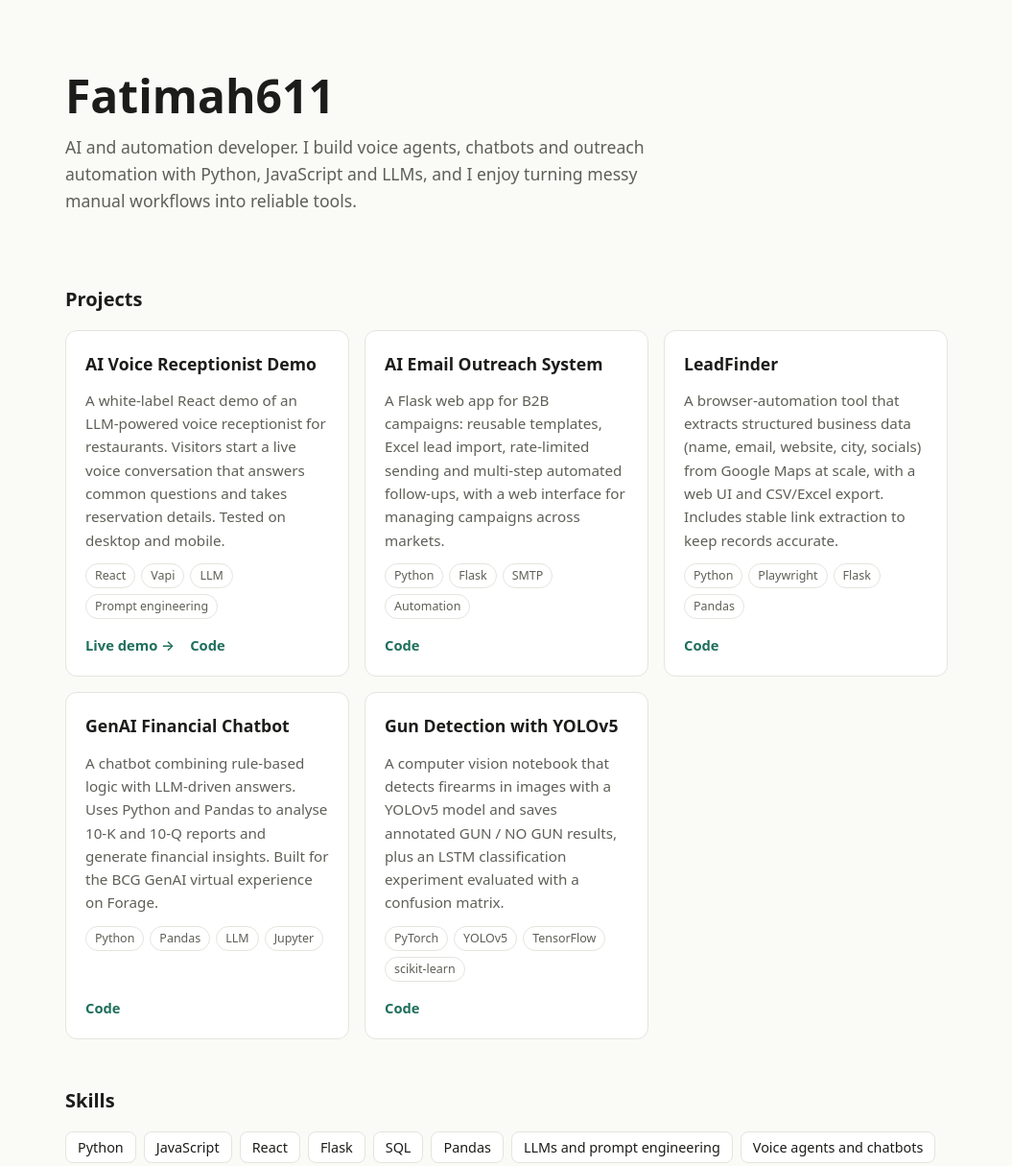
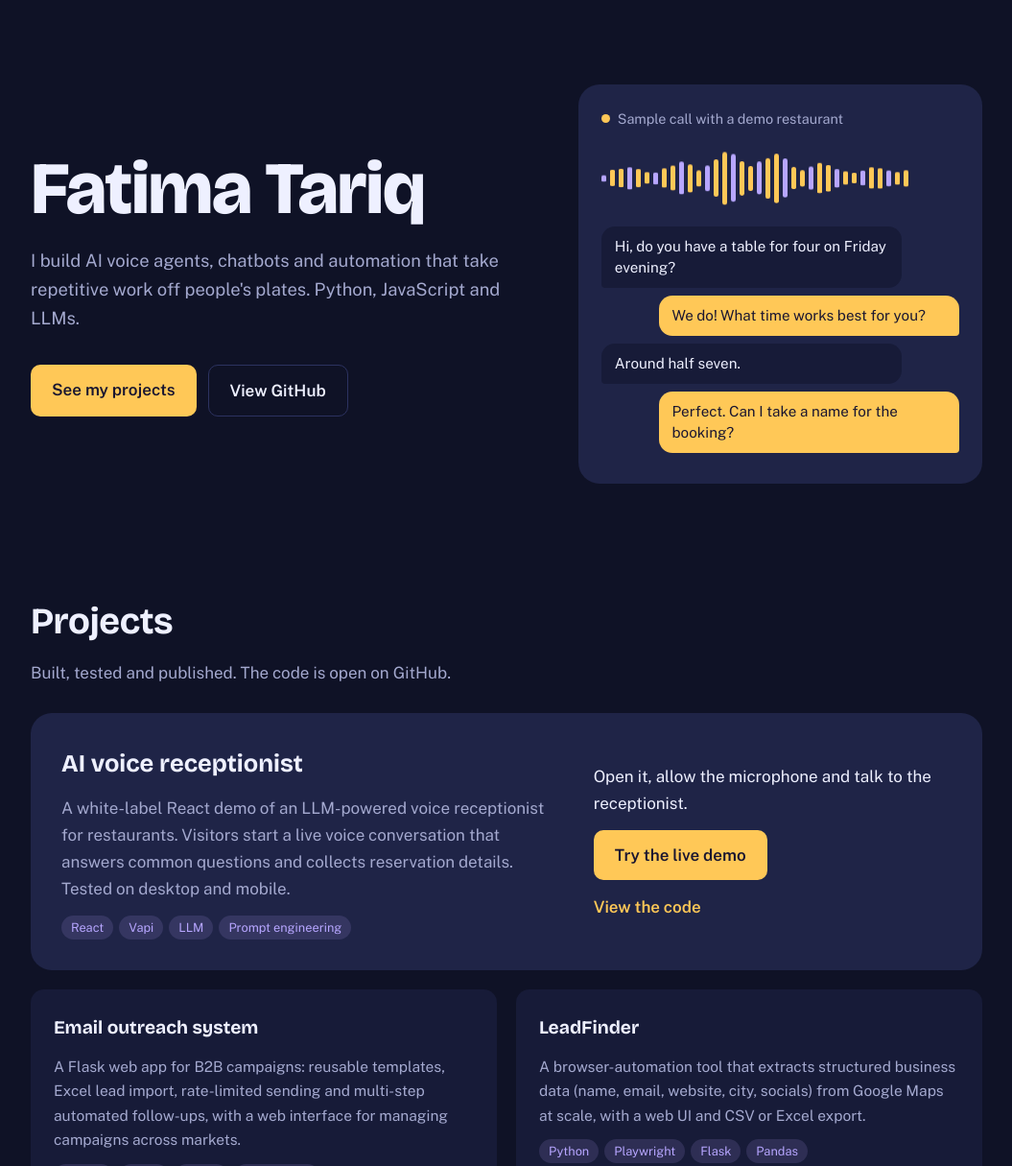
Before and after one commit to Fatimah611/Fatimah611.github.io, a plain HTML site: page index.html in a window 1280 px wide. Shown: the top 1215 px of the page at 96% size, without its empty margins (112-1167 px from the left). Drawn offline with nearby package versions, Linux system fonts and the light colour scheme.

Commit message:
Redesign portfolio page

```diff
--- a/index.html
+++ b/index.html
@@ -3,89 +3,172 @@
 <head>
 <meta charset="utf-8">
 <meta name="viewport" content="width=device-width, initial-scale=1">
-<title>Fatimah611 | AI &amp; Automation Developer</title>
-<meta name="description" content="Portfolio of AI and automation projects: voice agents, chatbots, outreach automation and computer vision.">
+<title>Fatima Tariq | AI &amp; Automation Developer</title>
+<meta name="description" content="Portfolio of Fatima Tariq: AI voice agents, chatbots, outreach automation and computer vision projects.">
+<link rel="preconnect" href="https://fonts.googleapis.com">
+<link rel="preconnect" href="https://fonts.gstatic.com" crossorigin>
+<link href="https://fonts.googleapis.com/css2?family=Bricolage+Grotesque:wght@600;700;800&family=Public+Sans:wght@400;500;600&display=swap" rel="stylesheet">
 <style>
-:root{--bg:#fafaf7;--fg:#1c1c1a;--muted:#5f5f58;--card:#ffffff;--line:#e5e4de;--accent:#1f6f5c}
-@media (prefers-color-scheme:dark){:root{--bg:#141413;--fg:#efeee9;--muted:#a3a29a;--card:#1d1d1b;--line:#2d2d2a;--accent:#5fc4a8}}
+:root{--ink:#0f1226;--panel:#171b38;--panel2:#1f2447;--text:#eef0ff;--muted:#a4a9cf;--amber:#ffc857;--lilac:#b7a6ff;--line:#2c3260}
 *{box-sizing:border-box}
-body{margin:0;background:var(--bg);color:var(--fg);font:16px/1.6 system-ui,-apple-system,"Segoe UI",Roboto,sans-serif}
-.wrap{max-width:960px;margin:0 auto;padding:0 20px}
-header{padding:72px 0 24px}
-h1{font-size:clamp(2rem,5vw,3rem);line-height:1.15;margin:0 0 12px}
-.lead{color:var(--muted);max-width:640px;font-size:1.1rem;margin:0}
-h2{font-size:1.25rem;margin:48px 0 16px}
-.grid{display:grid;grid-template-columns:repeat(auto-fit,minmax(280px,1fr));gap:16px}
-.card{background:var(--card);border:1px solid var(--line);border-radius:12px;padding:20px;display:flex;flex-direction:column;gap:12px}
-.card h3{margin:0;font-size:1.1rem}
-.card p{margin:0;color:var(--muted);font-size:.95rem}
-.tags,.skills{display:flex;flex-wrap:wrap;gap:6px;list-style:none;padding:0;margin:0}
-.tags li{font-size:.78rem;padding:2px 9px;border:1px solid var(--line);border-radius:999px;color:var(--muted)}
-.skills{gap:8px}
-.skills li{padding:4px 12px;border:1px solid var(--line);border-radius:8px;background:var(--card);font-size:.9rem}
-.links{display:flex;gap:16px;margin-top:auto;padding-top:4px;font-size:.92rem}
-a{color:var(--accent);text-decoration:none;font-weight:600}
+html{scroll-behavior:smooth}
+body{margin:0;background:var(--ink);color:var(--text);font:17px/1.65 "Public Sans",system-ui,-apple-system,"Segoe UI",Roboto,sans-serif}
+.wrap{max-width:1040px;margin:0 auto;padding:0 24px}
+h1,h2,h3{font-family:"Bricolage Grotesque",system-ui,sans-serif;margin:0}
+a{color:var(--amber);font-weight:600;text-decoration:none}
 a:hover{text-decoration:underline}
-footer{padding:48px 0 64px;color:var(--muted);font-size:.9rem}
+a:focus-visible,.btn:focus-visible{outline:3px solid var(--lilac);outline-offset:3px;border-radius:6px}
+
+.hero{display:grid;grid-template-columns:1.1fr .9fr;gap:56px;align-items:center;padding:88px 0 64px}
+h1{font-size:clamp(2.7rem,7vw,4.8rem);line-height:1.02;letter-spacing:-.02em;font-weight:800}
+.role{margin:20px 0 0;color:var(--muted);font-size:1.15rem;max-width:30em}
+.actions{display:flex;flex-wrap:wrap;gap:12px;margin-top:32px}
+.btn{display:inline-block;padding:12px 22px;border-radius:10px;font-weight:600;text-decoration:none}
+.btn.main{background:var(--amber);color:#1a1630}
+.btn.main:hover{text-decoration:none;filter:brightness(1.07)}
+.btn.ghost{border:1px solid var(--line);color:var(--text)}
+.btn.ghost:hover{text-decoration:none;background:var(--panel)}
+
+.call{background:var(--panel2);border-radius:22px;padding:24px}
+.call .status{font-size:.9rem;color:var(--muted);display:flex;align-items:center;gap:8px}
+.call .status i{width:9px;height:9px;border-radius:50%;background:var(--amber);display:inline-block}
+.wave{display:flex;align-items:center;gap:4px;height:64px;margin:18px 0}
+.wave span{width:5px;border-radius:3px;animation:pulse 1.6s ease-in-out infinite}
+@keyframes pulse{0%,100%{transform:scaleY(.4)}50%{transform:scaleY(1)}}
+.msg{max-width:84%;padding:10px 14px;border-radius:14px;margin:8px 0;font-size:.95rem;line-height:1.45}
+.msg.caller{background:var(--panel);color:var(--text);border-bottom-left-radius:4px}
+.msg.aria{background:var(--amber);color:#1a1630;margin-left:auto;border-bottom-right-radius:4px}
+
+section{padding:48px 0}
+h2{font-size:clamp(1.8rem,4vw,2.4rem);letter-spacing:-.01em}
+.sub{color:var(--muted);margin:8px 0 28px}
+
+.feature{display:grid;grid-template-columns:1.4fr 1fr;gap:32px;background:var(--panel2);border-radius:22px;padding:32px;margin-bottom:20px}
+.feature h3{font-size:1.6rem;margin-bottom:10px}
+.feature p{margin:0;color:var(--muted)}
+.feature .side{display:flex;flex-direction:column;justify-content:center;gap:14px;align-items:flex-start}
+.feature .side p{color:var(--text)}
+.cards{display:grid;grid-template-columns:repeat(2,1fr);gap:20px}
+.card{background:var(--panel);border-radius:14px;padding:24px;display:flex;flex-direction:column;gap:12px}
+.card h3{font-size:1.2rem}
+.card p{margin:0;color:var(--muted);font-size:.97rem}
+.tags{display:flex;flex-wrap:wrap;gap:6px;list-style:none;padding:0;margin:0}
+.tags li{font-size:.8rem;padding:2px 10px;border-radius:999px;background:rgba(183,166,255,.14);color:var(--lilac)}
+.card .go{margin-top:auto}
+
+.skills{display:grid;grid-template-columns:repeat(3,1fr);gap:32px}
+.skills h3{font-size:1.05rem;color:var(--amber);margin-bottom:8px}
+.skills p{margin:0;color:var(--muted)}
+
+footer{padding:40px 0 64px;color:var(--muted)}
+footer .wrap{display:flex;justify-content:space-between;flex-wrap:wrap;gap:12px}
+
+@media (max-width:820px){
+ .hero{grid-template-columns:1fr;padding:56px 0 40px;gap:36px}
+ .feature{grid-template-columns:1fr;padding:24px}
+ .cards{grid-template-columns:1fr}
+ .skills{grid-template-columns:1fr;gap:20px}
+}
+@media (prefers-reduced-motion:reduce){.wave span{animation:none}html{scroll-behavior:auto}}
 </style>
 </head>
 <body>
 <div class="wrap">
-<header>
-<h1>Fatimah611</h1>
-<p class="lead">AI and automation developer. I build voice agents, chatbots and outreach automation with Python, JavaScript and LLMs, and I enjoy turning messy manual workflows into reliable tools.</p>
-</header>
 
-<main>
+<div class="hero">
+ <div>
+  <h1>Fatima Tariq</h1>
+  <p class="role">I build AI voice agents, chatbots and automation that take repetitive work off people's plates. Python, JavaScript and LLMs.</p>
+  <div class="actions">
+   <a class="btn main" href="#projects">See my projects</a>
+   <a class="btn ghost" href="https://github.com/Fatimah611" target="_blank" rel="noopener">View GitHub</a>
+  </div>
+ </div>
+ <div class="call" aria-label="Sample conversation with a voice receptionist">
+  <div class="status"><i></i>Sample call with a demo restaurant</div>
+  <div class="wave" id="wave" aria-hidden="true"></div>
+  <div class="msg caller">Hi, do you have a table for four on Friday evening?</div>
+  <div class="msg aria">We do! What time works best for you?</div>
+  <div class="msg caller">Around half seven.</div>
+  <div class="msg aria">Perfect. Can I take a name for the booking?</div>
+ </div>
+</div>
+
+<section id="projects">
  <h2>Projects</h2>
-<div class="grid">
+ <p class="sub">Built, tested and published. The code is open on GitHub.</p>
 
+ <div class="feature">
+  <div>
+   <h3>AI voice receptionist</h3>
+   <p>A white-label React demo of an LLM-powered voice receptionist for restaurants. Visitors start a live voice conversation that answers common questions and collects reservation details. Tested on desktop and mobile.</p>
+   <ul class="tags" style="margin-top:14px"><li>React</li><li>Vapi</li><li>LLM</li><li>Prompt engineering</li></ul>
+  </div>
+  <div class="side">
+   <p>Open it, allow the microphone and talk to the receptionist.</p>
+   <a class="btn main" href="https://ai-voice-receptionist-demo-sable.vercel.app" target="_blank" rel="noopener">Try the live demo</a>
+   <a href="https://github.com/Fatimah611/ai-voice-receptionist-demo" target="_blank" rel="noopener">View the code</a>
+  </div>
+ </div>
+
+ <div class="cards">
   <article class="card">
-<h3>AI Voice Receptionist Demo</h3>
-<p>A white-label React demo of an LLM-powered voice receptionist for restaurants. Visitors start a live voice conversation that answers common questions and takes reservation details. Tested on desktop and mobile.</p>
-<ul class="tags"><li>React</li><li>Vapi</li><li>LLM</li><li>Prompt engineering</li></ul>
-<div class="links"><a href="https://ai-voice-receptionist-demo-sable.vercel.app" target="_blank" rel="noopener">Live demo &rarr;</a><a href="https://github.com/Fatimah611/ai-voice-receptionist-demo" target="_blank" rel="noopener">Code</a></div>
-</article>
-
-<article class="card">
-<h3>AI Email Outreach System</h3>
+   <h3>Email outreach system</h3>
    <p>A Flask web app for B2B campaigns: reusable templates, Excel lead import, rate-limited sending and multi-step automated follow-ups, with a web interface for managing campaigns across markets.</p>
    <ul class="tags"><li>Python</li><li>Flask</li><li>SMTP</li><li>Automation</li></ul>
-<div class="links"><a href="https://github.com/Fatimah611/ai-email-outreach-system" target="_blank" rel="noopener">Code</a></div>
+   <a class="go" href="https://github.com/Fatimah611/ai-email-outreach-system" target="_blank" rel="noopener">View the code</a>
   </article>
-
   <article class="card">
    <h3>LeadFinder</h3>
-<p>A browser-automation tool that extracts structured business data (name, email, website, city, socials) from Google Maps at scale, with a web UI and CSV/Excel export. Includes stable link extraction to keep records accurate.</p>
+   <p>A browser-automation tool that extracts structured business data (name, email, website, city, socials) from Google Maps at scale, with a web UI and CSV or Excel export.</p>
    <ul class="tags"><li>Python</li><li>Playwright</li><li>Flask</li><li>Pandas</li></ul>
-<div class="links"><a href="https://github.com/Fatimah611/leadfinder-google-maps" target="_blank" rel="noopener">Code</a></div>
+   <a class="go" href="https://github.com/Fatimah611/leadfinder-google-maps" target="_blank" rel="noopener">View the code</a>
   </article>
+  <article class="card">
+   <h3>GenAI financial chatbot</h3>
+   <p>A chatbot that combines rule-based logic with LLM answers. It uses Python and Pandas to analyse 10-K and 10-Q reports and generate financial insights. Built for the BCG GenAI virtual experience on Forage.</p>
+   <ul class="tags"><li>Python</li><li>Pandas</li><li>LLM</li><li>Jupyter</li></ul>
+   <a class="go" href="https://github.com/Fatimah611/genai-financial-chatbot-bcg" target="_blank" rel="noopener">View the code</a>
+  </article>
+  <article class="card">
+   <h3>Gun detection with YOLOv5</h3>
+   <p>A computer vision notebook that detects firearms in images with a YOLOv5 model and saves annotated results, plus an LSTM classification experiment evaluated with a confusion matrix.</p>
+   <ul class="tags"><li>PyTorch</li><li>YOLOv5</li><li>TensorFlow</li><li>scikit-learn</li></ul>
+   <a class="go" href="https://github.com/Fatimah611/cnn-object-detection" target="_blank" rel="noopener">View the code</a>
+  </article>
+ </div>
+</section>
 
-<article class="card">
-<h3>GenAI Financial Chatbot</h3>
-<p>A chatbot combining rule-based logic with LLM-driven answers. Uses Python and Pandas to analyse 10-K and 10-Q reports and generate financial insights. Built for the BCG GenAI virtual experience on Forage.</p>
-<ul class="tags"><li>Python</li><li>Pandas</li><li>LLM</li><li>Jupyter</li></ul>
-<div class="links"><a href="https://github.com/Fatimah611/genai-financial-chatbot-bcg" target="_blank" rel="noopener">Code</a></div>
-</article>
-
-<article class="card">
-<h3>Gun Detection with YOLOv5</h3>
-<p>A computer vision notebook that detects firearms in images with a YOLOv5 model and saves annotated GUN / NO GUN results, plus an LSTM classification experiment evaluated with a confusion matrix.</p>
-<ul class="tags"><li>PyTorch</li><li>YOLOv5</li><li>TensorFlow</li><li>scikit-learn</li></ul>
-<div class="links"><a href="https://github.com/Fatimah611/cnn-object-detection" target="_blank" rel="noopener">Code</a></div>
-</article>
+<section>
+ <h2>Skills</h2>
+ <p class="sub">What I use day to day.</p>
+ <div class="skills">
+  <div><h3>Build</h3><p>Python, JavaScript, React, Flask, SQL, Pandas, object-oriented design</p></div>
+  <div><h3>AI</h3><p>LLMs, prompt engineering, voice agents and chatbots, agentic workflows, machine learning, computer vision</p></div>
+  <div><h3>Automate</h3><p>n8n, Zapier, API integrations, browser automation with Playwright</p></div>
+ </div>
+</section>
 
 </div>
+<footer>
+ <div class="wrap">
+  <span>Fatima Tariq</span>
+  <a href="https://github.com/Fatimah611" target="_blank" rel="noopener">github.com/Fatimah611</a>
+ </div>
+</footer>
 
-<h2>Skills</h2>
-<ul class="skills">
-<li>Python</li><li>JavaScript</li><li>React</li><li>Flask</li><li>SQL</li><li>Pandas</li>
-<li>LLMs and prompt engineering</li><li>Voice agents and chatbots</li><li>Agentic workflows</li>
-<li>n8n</li><li>Zapier</li><li>API integrations</li><li>Machine learning</li><li>Computer vision</li>
-</ul>
-</main>
-
-<footer>All projects are open on <a href="https://github.com/Fatimah611" target="_blank" rel="noopener">GitHub</a>.</footer>
-</div>
+<script>
+(function(){
+ var w=document.getElementById('wave');
+ if(!w){return;}
+ for(var i=0;i<36;i++){
+  var b=document.createElement('span');
+  b.style.height=(14+Math.abs(Math.sin(i*0.55))*34+((i*7)%11))+'px';
+  b.style.animationDelay=(i*0.06)+'s';
+  b.style.background=(i%3===0)?'var(--lilac)':'var(--amber)';
+  w.appendChild(b);
+ }
+})();
+</script>
 </body>
 </html>
```
Lines whose indentation alone changed are shown as unchanged.
